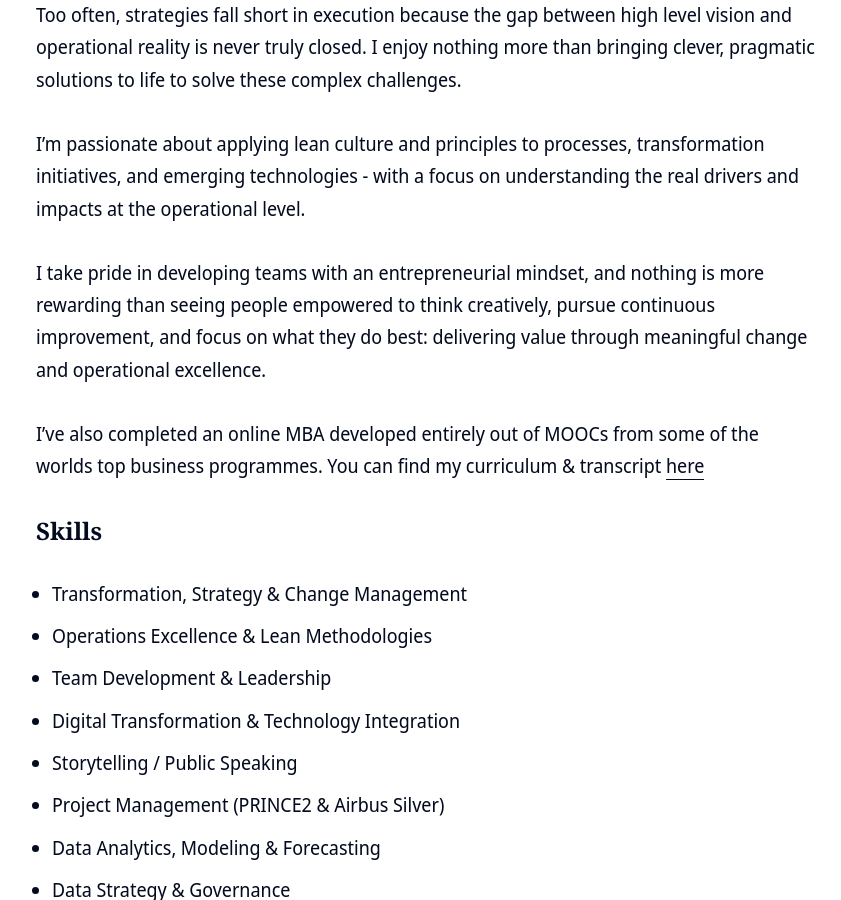
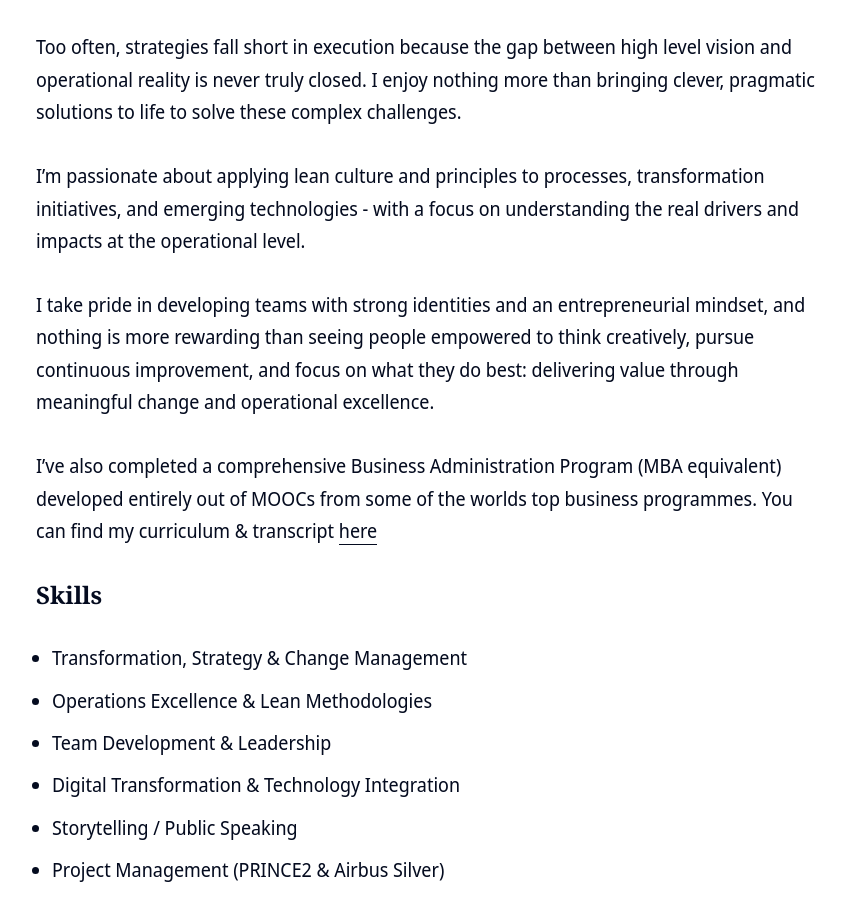
Before and after one commit to clintjb/clintjb.github.io, a Jekyll site: the page built from _pages/cv.md, in a window 1280 px wide and 900 px high, scrolled down 1044 px. Shown: the whole window, without its empty margins (214-1055 px from the left). Built offline with Jekyll 4.4.1, drawn with Linux system fonts in a browser that asks for light colours; nearby versions of some CDN libraries; some of the changed text lies outside the part shown.

Commit message:
Updated To Match CV

```diff
--- a/_pages/cv.md
+++ b/_pages/cv.md
@@ -4,7 +4,7 @@
 permalink: /cv/
 ---
 
-For 20+ years, I’ve been honing my skills as a transformation and business leader, specializing in operations, digital transformation, project delivery, and organizational change management. This experience has been developed in increasingly responsible leadership positions across automotive, aerospace, and military sectors.
+For 20+ years, I’ve been honing my skills as a transformation and business leader, adept at navigating the intersection between operational excellence and digital innovation. My expertise spans operations, digital transformation, project delivery, and organizational change management. This experience has been developed in increasingly responsible leadership positions across automotive, aerospace, and military sectors.
 
 <div class="gallery-box">
   <div class="gallery gallery--post">
@@ -19,9 +19,9 @@
 
 I’m passionate about applying lean culture and principles to processes, transformation initiatives, and emerging technologies - with a focus on understanding the real drivers and impacts at the operational level.
 
-I take pride in developing teams with an entrepreneurial mindset, and nothing is more rewarding than seeing people empowered to think creatively, pursue continuous improvement, and focus on what they do best: delivering value through meaningful change and operational excellence.
+I take pride in developing teams with strong identities and an entrepreneurial mindset, and nothing is more rewarding than seeing people empowered to think creatively, pursue continuous improvement, and focus on what they do best: delivering value through meaningful change and operational excellence.
 
-I’ve also completed an online MBA developed entirely out of MOOCs from some of the worlds top business programmes. You can find my curriculum & transcript [here](/mba/)
+I’ve also completed a comprehensive Business Administration Program (MBA equivalent) developed entirely out of MOOCs from some of the worlds top business programmes. You can find my curriculum & transcript [here](/mba/)
 
 ### Skills
 - Transformation, Strategy & Change Management
```
